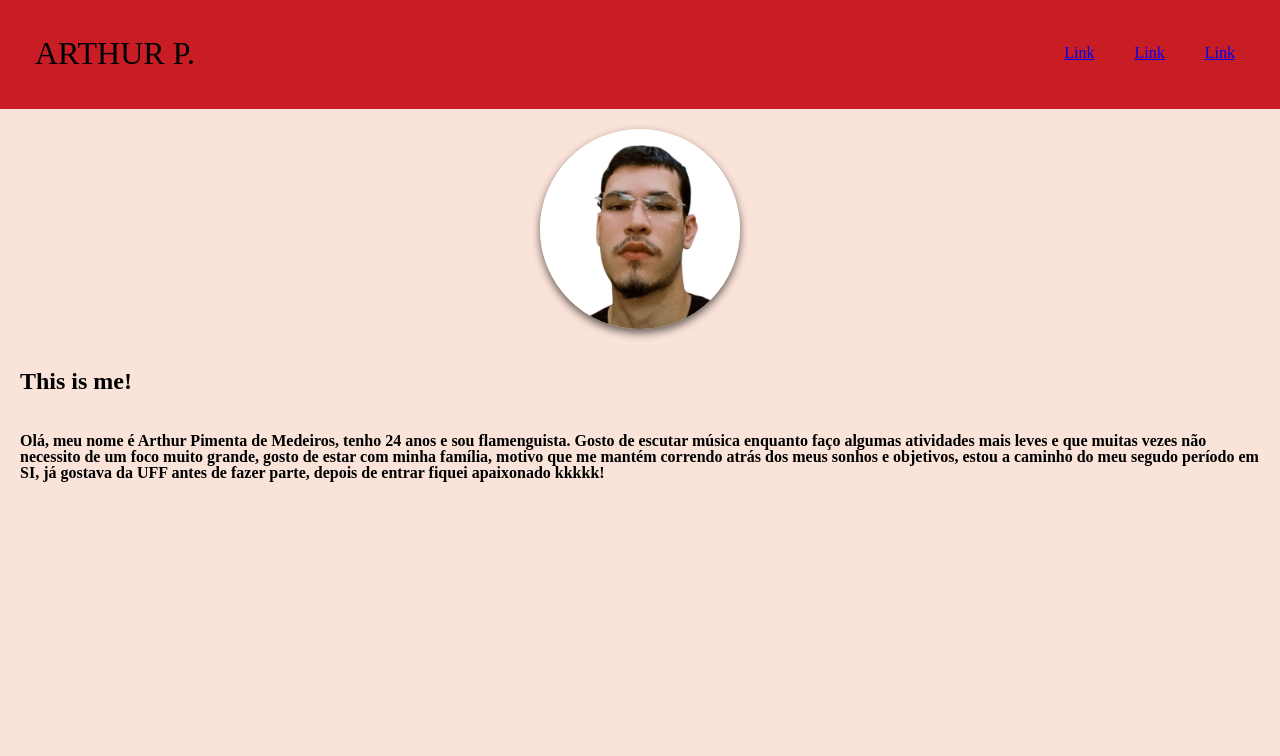
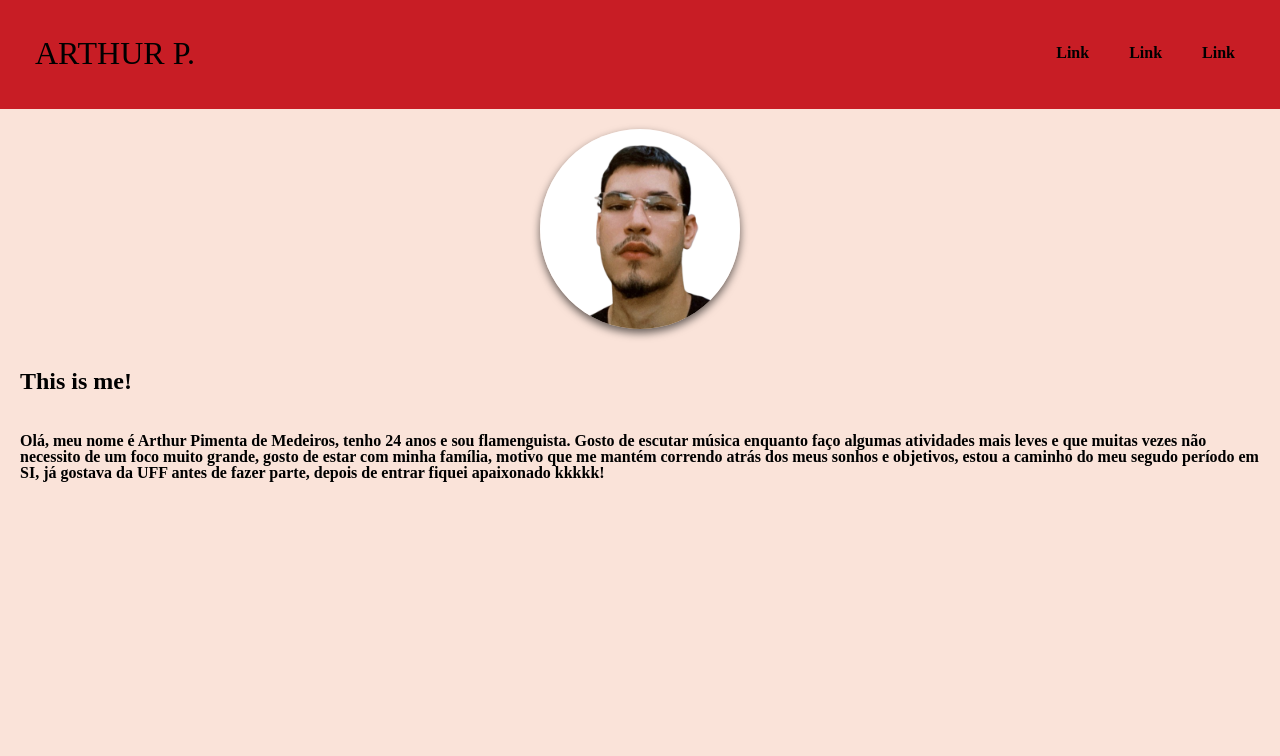
Before and after one commit to Orelhals/TarefaCssIN, a plain HTML site: page index.html in a window 1280 px wide. Shown: the top 756 px of the page. Drawn offline with Linux system fonts and the light colour scheme.

Commit message:
Finalizando a tarefa

```diff
--- a/styles/style.css
+++ b/styles/style.css
@@ -49,6 +49,12 @@ header {
 .menu li {
   padding: 10px;
   text-align: center;
+}
+
+.menu a {
+  color: #000;
+  font-weight: bold;
+  text-decoration: none;
 }
 
 @media (max-width: 428px) {
```
